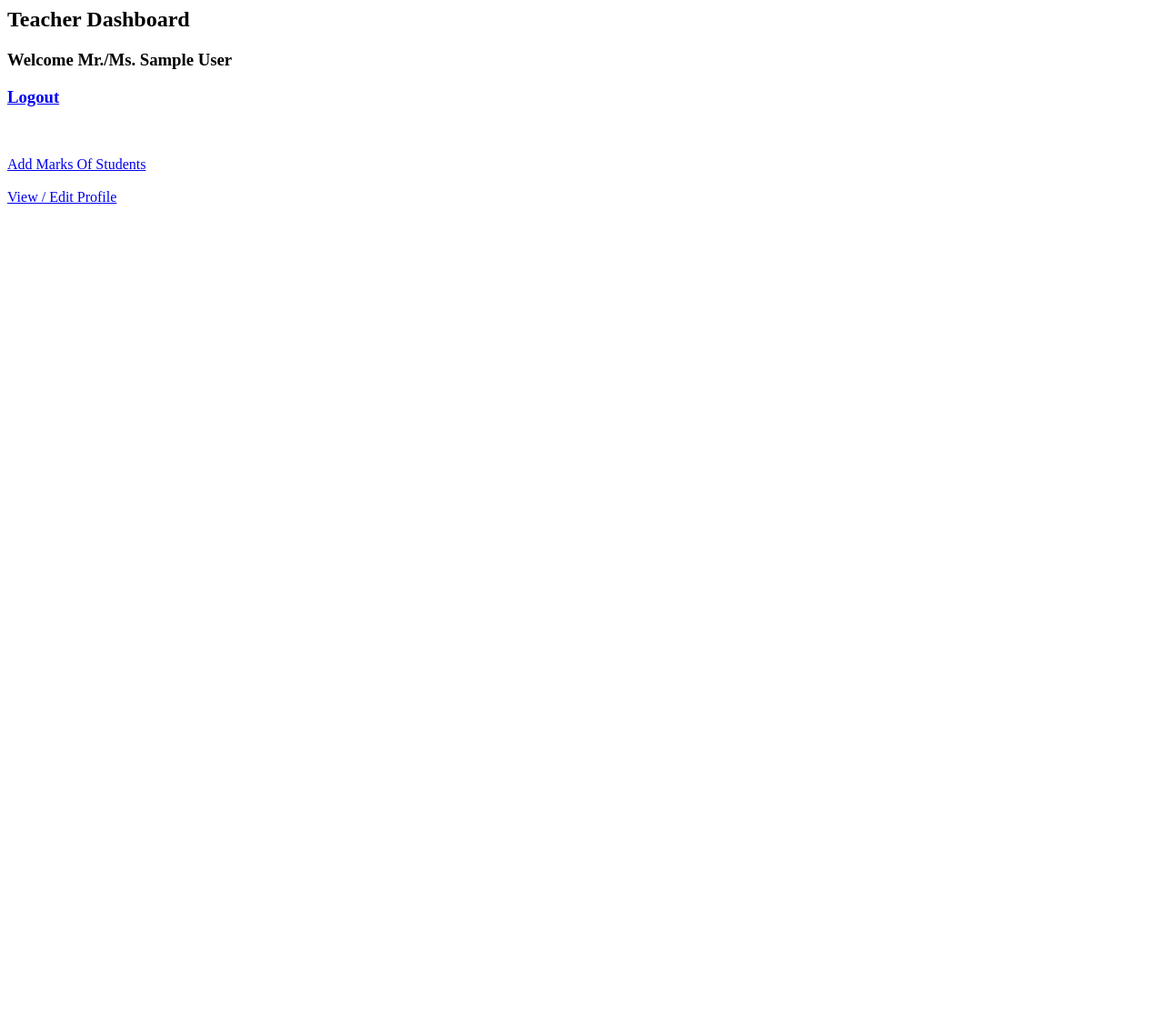
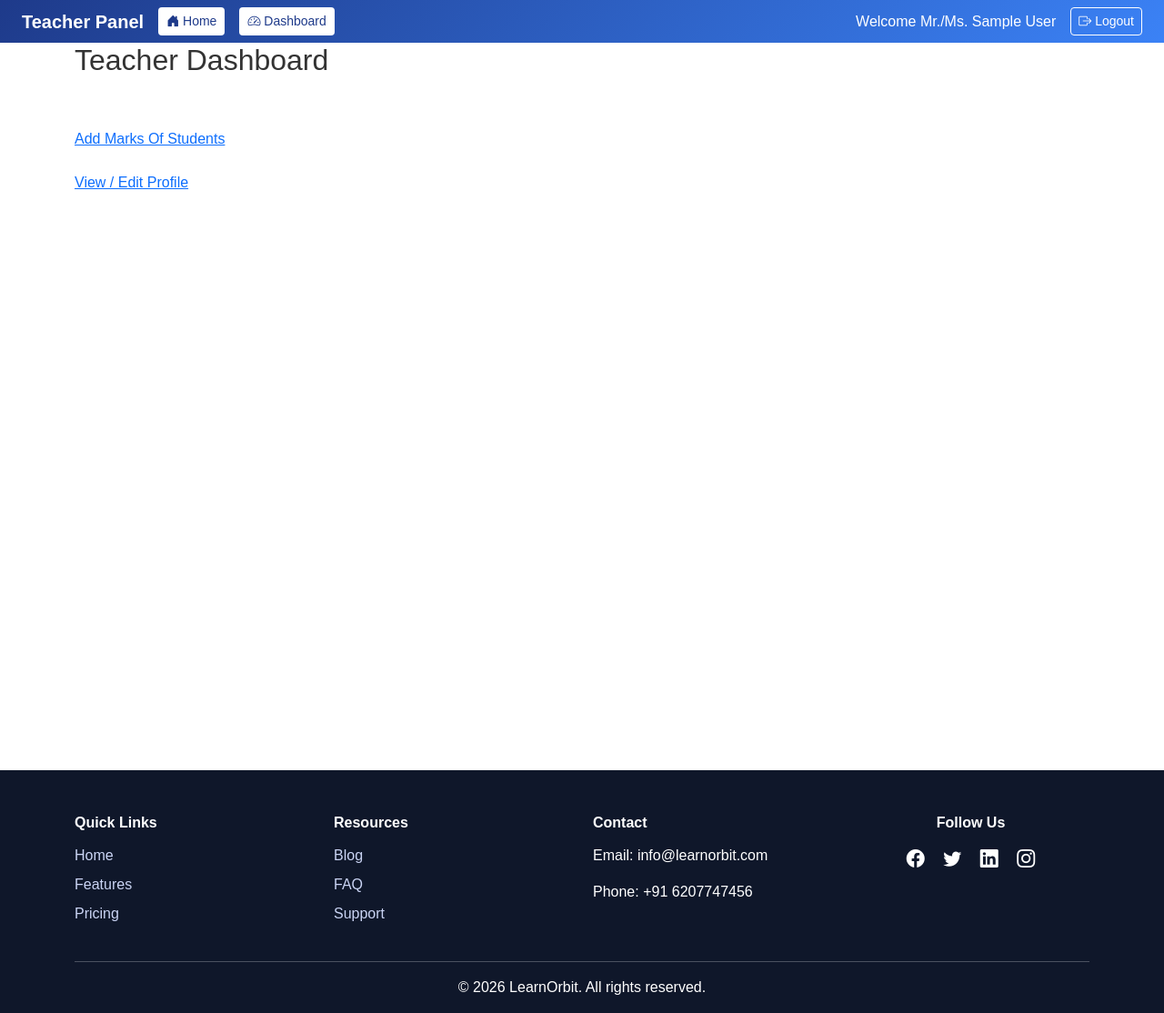
Before and after one commit to abhi1kr2/sms, a Flask app: page /teacher_dashboard in a window 1280 px wide. Shown: the whole page at 91% size. Before the commit the page ends 224 px from the top, so only its background shows below. Run offline with Flask 3, Linux system fonts and the light colour scheme; the visitor is signed in with stand-in values (Sample User, id 1); some libraries are stand-ins or nearby versions.

Commit message:
Teacher Base created and update to teacher part

```diff
--- a/templates/teacher_add_marks.html
+++ b/templates/teacher_add_marks.html
@@ -1,4 +1,4 @@
-{% extends 'base.html' %}
+{% extends 'teacher_base.html' %}
 
 {% block content %}
 
@@ -181,7 +181,7 @@
         {% endif %}
 
     </div>
-
+<br>
 </div>
 
 {% endblock %}
--- /dev/null
+++ b/templates/teacher_base.html
@@ -0,0 +1,105 @@
+<!DOCTYPE html>
+<html lang="en">
+<head>
+    <meta charset="UTF-8">
+    <meta name="viewport" content="width=device-width, initial-scale=1.0">
+    <title>LearnOrbit | Empowering Education</title>
+
+    <!-- Bootstrap CSS via CDN -->
+    <link href="https://cdn.jsdelivr.net/npm/bootstrap@5.3.3/dist/css/bootstrap.min.css" rel="stylesheet">
+    <link href="https://cdn.jsdelivr.net/npm/bootstrap-icons/font/bootstrap-icons.css" rel="stylesheet">
+    <link rel="stylesheet" href="{{ url_for('static', filename='css/bootstrap.min.css') }}">
+    <!-- Custom CSS -->
+    <link rel="stylesheet" href="{{ url_for('static', filename='css/style.css') }}">
+</head>
+<body>
+
+<!-- we can add public menu here from base html file -->
+
+<!-- ================= HEADER ================= -->
+<nav class="navbar admin-navbar px-4 d-flex justify-content-between">
+
+    <!-- LEFT SIDE -->
+    <div class="d-flex align-items-center gap-3">
+        <h5>Teacher Panel</h5>
+
+        <!-- HOME BUTTON -->
+        <a href="{{ url_for('home') }}" class="btn btn-sm home-btn">
+            <i class="bi bi-house-door-fill"></i> Home
+        </a>
+        <a href="{{ url_for('teacher_dashboard') }}" class="btn btn-sm home-btn">
+            <i class="bi bi-speedometer2"></i> Dashboard
+        </a>
+    </div>
+
+    <!-- RIGHT SIDE -->
+    <div class="d-flex align-items-center gap-3">
+        <span>Welcome Mr./Ms. {{ session['teacher_name'] }}</span>
+
+        <a href="{{ url_for('logout') }}" class="btn btn-sm logout-btn">
+            <i class="bi bi-box-arrow-right"></i> Logout
+        </a>
+    </div>
+
+</nav>
+
+
+<!-- ================= CONTENT ================= -->
+<div class="container content-area vh-100">
+    {% block content %}{% endblock %}
+</div>
+
+
+<!-- 🔷 MAIN FOOTER -->
+<footer class="footer-main text-white pt-5 pb-3">
+    <div class="container">
+        <div class="row">
+
+            <div class="col-md-3">
+                <h6 class="footer-title">Quick Links</h6>
+                <ul class="footer-links">
+                    <li><a href="#">Home</a></li>
+                    <li><a href="#">Features</a></li>
+                    <li><a href="#">Pricing</a></li>
+                </ul>
+            </div>
+
+            <div class="col-md-3">
+                <h6 class="footer-title">Resources</h6>
+                <ul class="footer-links">
+                    <li><a href="#">Blog</a></li>
+                    <li><a href="#">FAQ</a></li>
+                    <li><a href="#">Support</a></li>
+                </ul>
+            </div>
+
+            <div class="col-md-3">
+                <h6 class="footer-title">Contact</h6>
+                <p>Email: info@learnorbit.com</p>
+                <p>Phone: +91 6207747456</p>
+            </div>
+
+            <div class="col-md-3 text-center">
+                <h6 class="footer-title">Follow Us</h6>
+                <div class="social-icons">
+                    <a href="#"><i class="bi bi-facebook"></i></a>
+                    <a href="#"><i class="bi bi-twitter"></i></a>
+                    <a href="#"><i class="bi bi-linkedin"></i></a>
+                    <a href="#"><i class="bi bi-instagram"></i></a>
+                </div>
+            </div>
+
+        </div>
+
+        <hr class="bg-light mt-4">
+
+        <p class="text-center mb-0">© 2026 LearnOrbit. All rights reserved.</p>
+    </div>
+</footer>
+
+<!-- Bootstrap JS -->
+<script src="{{ url_for('static', filename='js/bootstrap.bundle.min.js') }}"></script>
+<!-- Bootstrap JS via CDN -->
+<script src="https://cdn.jsdelivr.net/npm/bootstrap@5.3.3/dist/js/bootstrap.bundle.min.js"></script>
+</body>
+</html>
--- a/templates/teacher_dashboard.html
+++ b/templates/teacher_dashboard.html
@@ -1,12 +1,7 @@
+{% extends 'teacher_base.html' %}
+
+{% block content %}
 <h2>Teacher Dashboard</h2>
-
-
-    <!-- Navebar -->
-    <div class="navbar bg-dark text-white p-3">
-        <h3>Welcome Mr./Ms. {{ session['teacher_name'] }}</h3>
-
-        <h3><a href="/logout" class="text-white">Logout</a></h3>
-    </div>
 
 
 
@@ -15,3 +10,5 @@
 
 <a href="/teacher_add_marks">Add Marks Of Students</a> <br><br>
 <a href="/teacher_profile">View / Edit Profile</a>
+
+{% endblock %}
--- a/templates/teacher_profile.html
+++ b/templates/teacher_profile.html
@@ -1,3 +1,6 @@
+{% extends 'teacher_base.html' %}
+
+{% block content %}
 <h2>Teacher Profile</h2>
 
 <form method="POST">
@@ -22,6 +25,5 @@ Phone:
 
 </form>
 
-<br>
 
-<a href="/teacher_dashboard">Back to Dashboard</a>
+{% endblock %}
```
